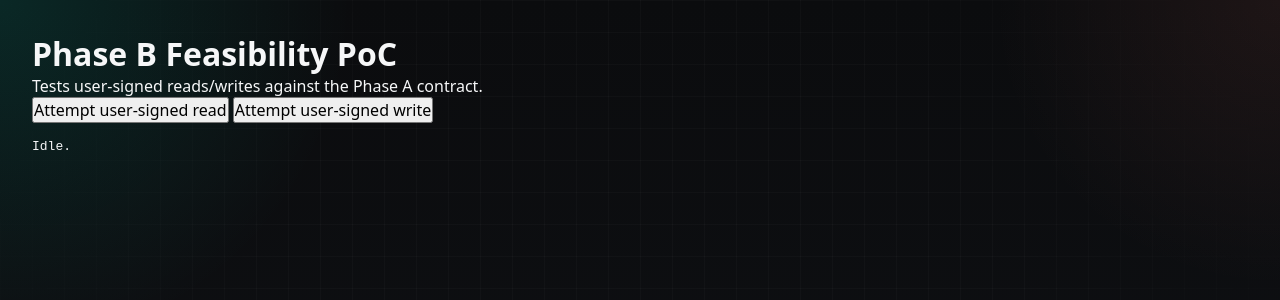
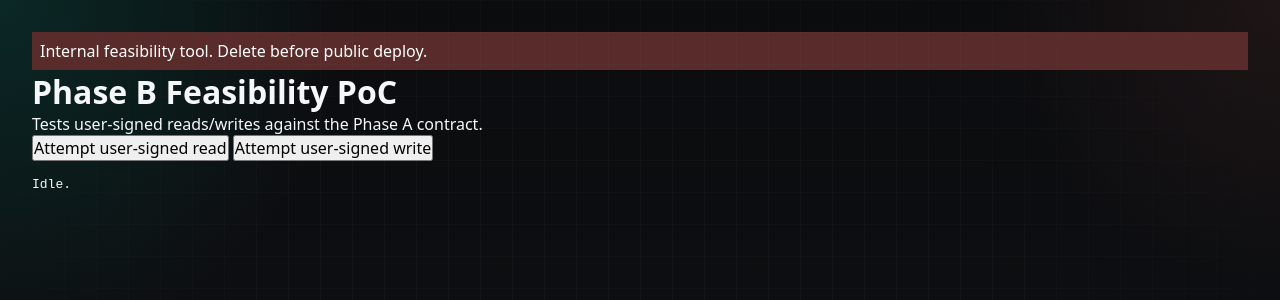
Before and after one commit to ngh1105/shield-guardian, a Next.js app: page /phase-b-poc in a window 1280 px wide. Shown: the top 300 px of the page. Built offline with nearby package versions, Linux system fonts and the light colour scheme.

Commit message:
chore(phase-b): label feasibility PoC as internal-only

```diff
--- a/src/app/phase-b-poc/page.tsx
+++ b/src/app/phase-b-poc/page.tsx
@@ -85,6 +85,9 @@ export default function PhaseBPoC() {
 
   return (
     <main style={{ padding: "2rem", fontFamily: "system-ui" }}>
+      <p style={{ background: "#592b2b", color: "#fff", padding: "0.5rem" }}>
+        Internal feasibility tool. Delete before public deploy.
+      </p>
       <h1>Phase B Feasibility PoC</h1>
       <p>Tests user-signed reads/writes against the Phase A contract.</p>
       <button onClick={attemptRead} type="button">
```
